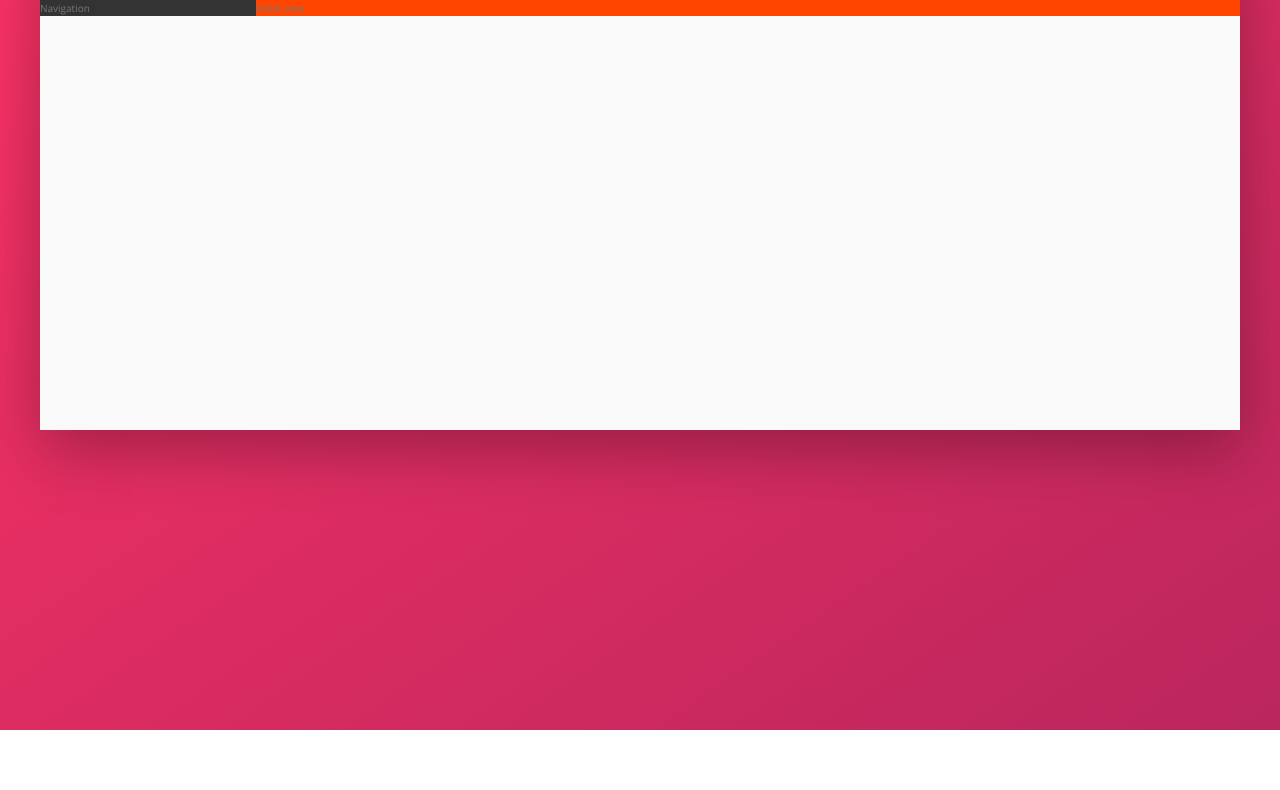
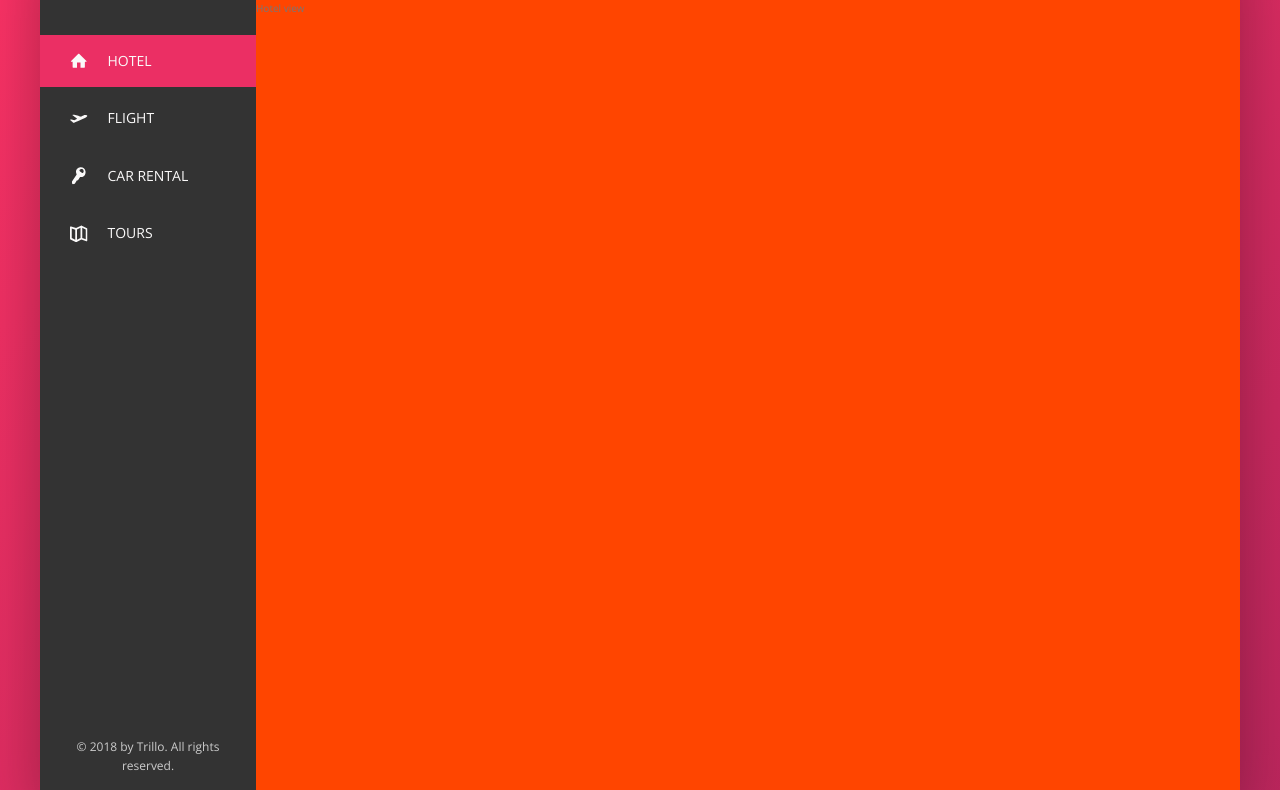
Before and after one commit to barryblando/project-trillo, a website: page app/index.html in a window 1280 px wide. Shown: the part 150-940 px from the top of the page. Before the commit the page ends 880 px from the top, so only its background shows below. Drawn offline with nearby package versions, Linux system fonts and the light colour scheme.

Commit message:
Added Navigation.

```diff
--- a/app/index.html
+++ b/app/index.html
@@ -39,15 +39,50 @@
           </div>
           <div class="user-nav__user">
             <img src="img/user.jpg" alt="user photo" class="user-nav__user-photo">
-            <span class="user-nav__user-name">Barry</span>
+            <span class="user-nav__user-name">Retr0_0x315</span>
           </div>
         </nav>
       </header>
 
       <div class="content">
         <nav class="sidebar">
-          Navigation
+          <ul class="side-nav">
+            <li class="side-nav__item side-nav__item--active">
+              <a href="#" class="side-nav__link">
+                <svg class="side-nav__icon">
+                  <use xlink:href="img/sprite.svg#icon-home"></use>
+                </svg>
+                <span>Hotel</span>
+              </a>
+            </li>
+            <li class="side-nav__item">
+              <a href="#" class="side-nav__link">
+                <svg class="side-nav__icon">
+                  <use xlink:href="img/sprite.svg#icon-aircraft-take-off"></use>
+                </svg>
+                <span>Flight</span>
+              </a>
+            </li>
+            <li class="side-nav__item">
+              <a href="#" class="side-nav__link">
+                <svg class="side-nav__icon">
+                  <use xlink:href="img/sprite.svg#icon-key"></use>
+                </svg>
+                <span>Car Rental</span>
+              </a>
+            </li>
+            <li class="side-nav__item">
+              <a href="#" class="side-nav__link">
+                <svg class="side-nav__icon">
+                  <use xlink:href="img/sprite.svg#icon-map"></use>
+                </svg>
+                <span>Tours</span>
+              </a>
+            </li>
+          </ul>
+          <div class="legal">&copy; 2018 by Trillo. All rights reserved.</div>
         </nav>
+
         <main class="hotel-view">
           Hotel view
         </main>
--- a/app/sass/_components.scss
+++ b/app/sass/_components.scss
@@ -29,6 +29,7 @@
     transition: all .2s;
     margin-right: -3.25rem; // this will move button on top of the input
 
+    // Accessibility
     &:focus {
       outline: none;
       width: 100%;
@@ -114,7 +115,6 @@
     display: flex;
     justify-content: center;
     align-items: center;
-
   }
 
   &__user-photo {
@@ -124,3 +124,81 @@
   }
 
 }
+
+//--------------------------------------------
+// SIDE NAVIGATION
+//--------------------------------------------
+.side-nav {
+  font-size: 1.4rem;
+  list-style: none;
+  margin-top: 3.5rem;
+
+  &__item {
+    position: relative;
+
+    // margin bottom except the last one
+    &:not(:last-child) {
+      margin-bottom: .5rem;
+    }
+  }
+
+  &__item::before {
+    content: "";
+    position: absolute;
+    top: 0;
+    left: 0;
+    height: 100%;
+    width: 3px;
+    background-color: var(--color-primary);
+    transform: scaleY(0);
+    // transform-origin: bottom; // this will start at bottom
+    transition: transform .2s,
+                width .4s cubic-bezier(1,0,0,1) .2s // delay .2s
+                background-color .1s;
+  }
+
+  &__item:hover::before,
+  &__item--active::before {
+    transform: scaleY(1); // Grow in Y direction
+    width: 100%;
+  }
+
+  // Accessibility
+  &__item:active::before {
+    background-color: var(--color-primary-light);
+  }
+
+  &__link:link,
+  &__link:visited {
+    color: var(--color-grey-light-1);
+    text-decoration: none;
+    text-transform: uppercase;
+    display: block;
+    padding: 1.5rem 3rem;
+    position: relative;
+    z-index: 10; // z-index only works if position is specified
+
+    // Set icon and span center vertically
+    display: flex;
+    align-items: center;
+  }
+
+  &__icon {
+    width: 1.75rem;
+    height: 1.75rem;
+    margin-right: 2rem;
+    fill: currentColor; // inherit color same as parent element
+  }
+}
+
+//--------------------------------------------
+// LEGAL TEXT
+//--------------------------------------------
+
+// this will be pushed to bottom by using flex-direction set to column and justify-content to space-between in .sidebar
+.legal {
+  font-size: 1.2rem;
+  color: var(--color-grey-light-4);
+  text-align: center;
+  padding: 2.5rem;
+}
--- a/app/sass/_layout.scss
+++ b/app/sass/_layout.scss
@@ -32,11 +32,18 @@
   // shrink 0 - don't want to shrink if there's not enough space
   // basis - width size of the element
   flex: 0 0 18%;
+
+  // Set Sidebar as column & divide available space between elements
+  display: flex;
+  flex-direction: column;
+  justify-content: space-between;
 }
 
 .hotel-view {
+  // grow to fill the remaining enough space as much as it can which is 82%; 100 - 18 = 82%
+  flex: 1;
+
+  // TEST - Mimic Purposes
   background-color: orangered;
-  // grow to fill the remaining enough space as much as it can which is 82%
-  // 100 - 18 = 82%
-  flex: 1;
+  height: 80rem;
 }
```
Also changed, not shown: README.md, app/css/style.css.
